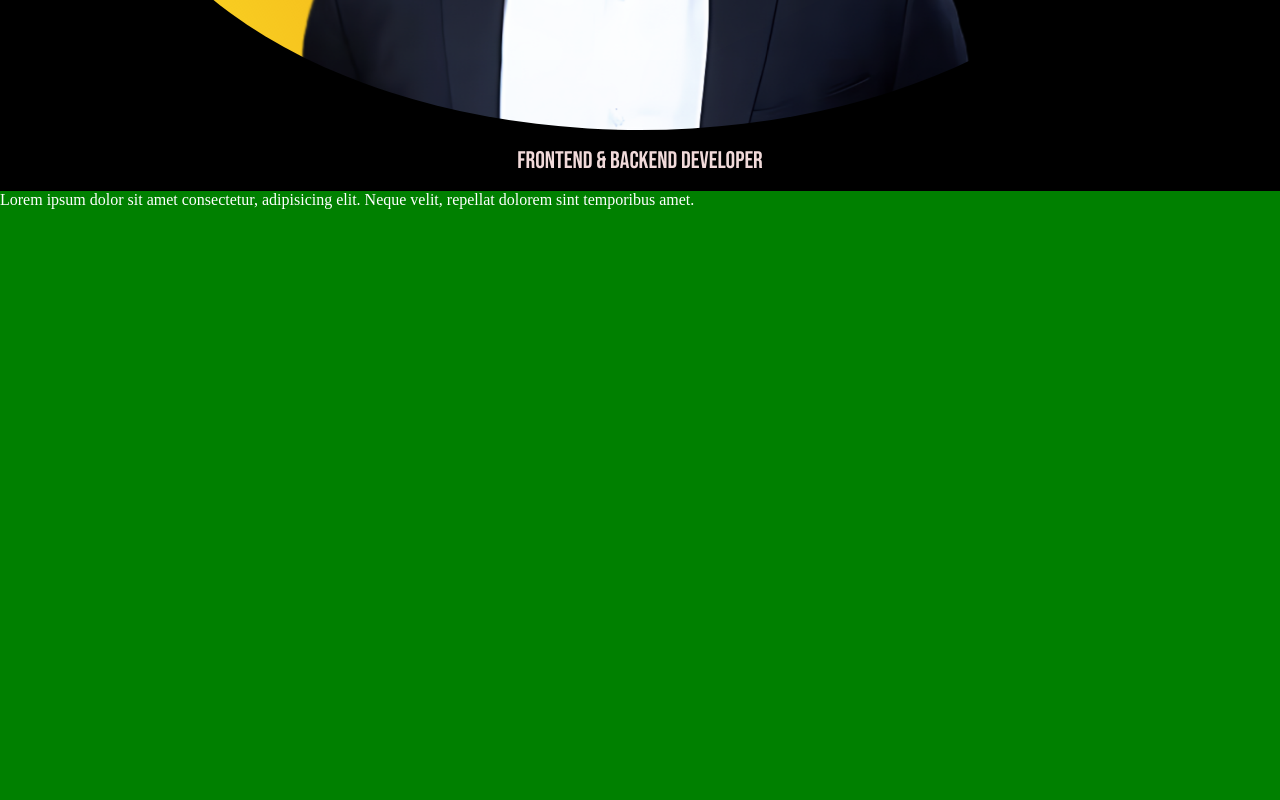
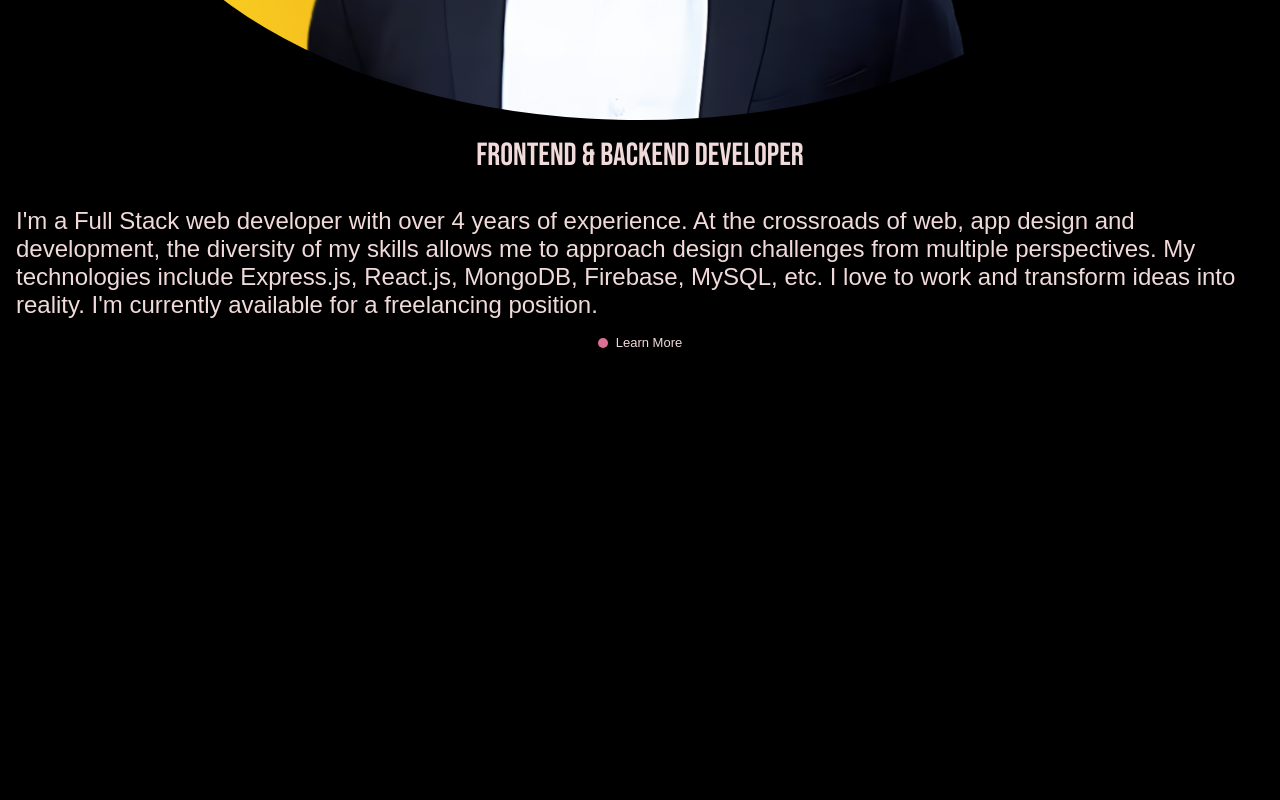
Before and after one commit to rabiul3000/rabiul, a React (Vite) app: page / in a window 1280 px wide. Shown: the part 660-1460 px from the top of the page. Built offline with nearby package versions, Linux system fonts and the light colour scheme.

Commit message:
text reveal animation added

```diff
--- a/src/App.jsx
+++ b/src/App.jsx
@@ -3,35 +3,14 @@ import './App.scss';
 import Navbar from './componants/navbar/Navbar';
 import Hero from './componants/hero/Hero';
 import Projects from './componants/projects/Projects';
-import LocomotiveScroll from 'locomotive-scroll';
-import 'locomotive-scroll/src/locomotive-scroll.scss'; // Import Locomotive's CSS
+import Brief from './componants/Brief/Brief';
 
 const App = () => {
-  const scrollRef = useRef(null);
-
-  useEffect(() => {
-    const scroll = new LocomotiveScroll({
-      el: scrollRef.current, // Set the scroll container reference
-      smooth: true,
-      multiplier: 1.2,
-      smartphone: {
-        smooth: true,
-      },
-      tablet: {
-        smooth: true,
-      },
-    });
-
-    return () => {
-      // Clean up Locomotive Scroll on component unmount
-      scroll.destroy();
-    };
-  }, []);
-
 	return (
-    <div className="app" data-scroll-container ref={scrollRef}>
+		<div className='app'>
 			<Navbar />
 			<Hero />
+			<Brief />
 			<Projects />
 		</div>
 	);
--- /dev/null
+++ b/src/componants/Brief/Brief.jsx
@@ -0,0 +1,67 @@
+import React, { useEffect, useRef } from 'react';
+import './Brief.scss';
+
+const Brief = () => {
+	const paragraph =
+		"I'm a Full Stack web developer with over 4 years of experience. At the crossroads of web, app design and development, the diversity of my skills allows me to approach design challenges from multiple perspectives. My technologies include Express.js, React.js, MongoDB, Firebase, MySQL, etc. I love to work and transform ideas into reality. I'm currently available for a freelancing position.";
+
+	// Split the paragraph into words
+	const words = paragraph.split(' ');
+
+	const wordRefs = useRef([]); // Store refs for each word
+
+	useEffect(() => {
+		const observer = new IntersectionObserver(
+			(entries) => {
+				entries.forEach((entry) => {
+					if (entry.isIntersecting) {
+						entry.target.style.color = '#f1dada'; // Change color to black when in view
+					} else {
+						entry.target.style.color = 'darkgrey'; // Change color back to grey when out of view
+					}
+				});
+			},
+			{
+				threshold: 0.1, // 10% of each word should be visible
+			}
+		);
+
+		// Observe each word span
+		wordRefs.current.forEach((word) => {
+			if (word) {
+				observer.observe(word);
+			}
+		});
+
+		return () => {
+			// Unobserve on cleanup
+			wordRefs.current.forEach((word) => {
+				if (word) {
+					observer.unobserve(word);
+				}
+			});
+		};
+	}, []);
+
+	return (
+		<section className='brief'>
+			<p>
+				{words.map((word, index) => (
+					<span
+						key={index}
+						ref={(el) => (wordRefs.current[index] = el)} // Create ref for each word
+						style={{ color: 'grey', transition: 'color 0.3s ease-in-out' }} // Set initial color and transition
+					>
+						{word}{' '}
+					</span>
+				))}
+			</p>
+			<div className='more'>
+				<div className='dot'></div>
+				<a href=''>Learn More</a>
+			</div>
+		</section>
+	);
+};
+
+export default Brief;
--- /dev/null
+++ b/src/componants/Brief/Brief.scss
@@ -0,0 +1,34 @@
+.brief {
+	padding: 1rem;
+	height: 100%;
+
+	p {
+		font-family: sans-serif;
+		font-size: x-large;
+	}
+
+	.more {
+		display: flex;
+		justify-content: center;
+		align-items: center;
+		gap: 0.5rem;
+		padding: 1rem;
+
+		.dot {
+			width: 10px;
+			height: 10px;
+			background: palevioletred;
+			border-radius: 50%;
+		}
+
+		a {
+			font-family: Arial, Helvetica, sans-serif;
+			font-size: small;
+			text-decoration: none;
+			display: flex;
+			justify-content: center;
+			outline-style: none;
+			color: #f1dada;
+		}
+	}
+}
--- a/src/componants/hero/Hero.scss
+++ b/src/componants/hero/Hero.scss
@@ -93,6 +93,6 @@
 
 	.title {
 		flex: 0.3;
-		font-size: x-large;
+		font-size: xx-large;
 	}
 }
```
Lines whose indentation alone changed are shown as unchanged.
